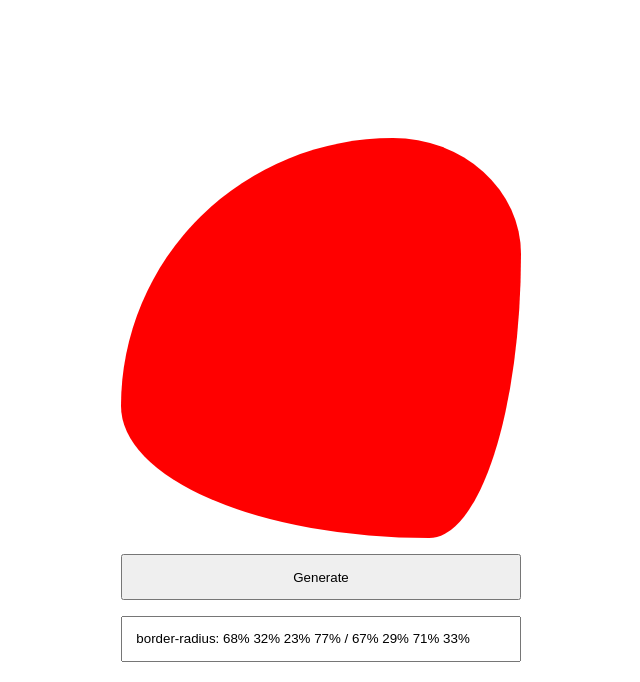
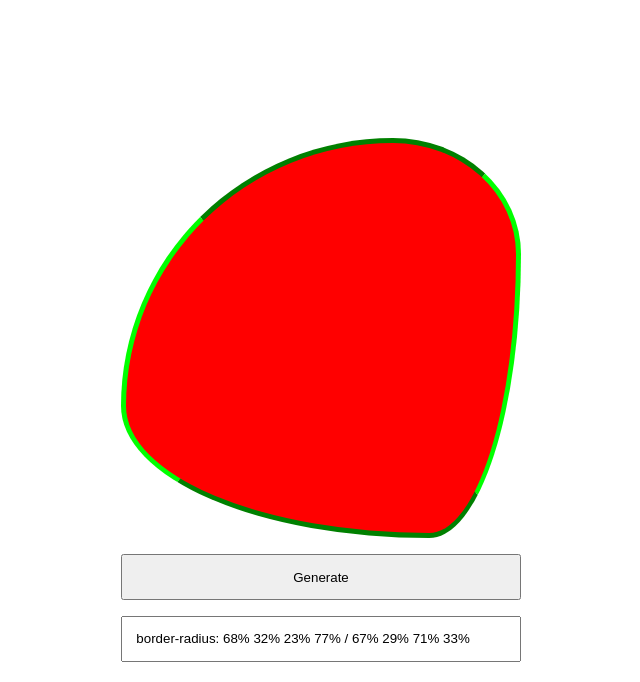
Before and after one commit to maxzz/border-radius-generator, a Vue app: page / in a window 1280 px wide. Shown: the top 682 px of the page, without its empty margins (319-959 px from the left). Built offline with nearby package versions, Linux system fonts and the light colour scheme.

Commit message:
feature: add border boundaries

```diff
--- a/src/App.vue
+++ b/src/App.vue
@@ -73,5 +73,10 @@
         height: 400px;
         background-color: red;
         transition: 1s border-radius;
+
+        border-top: 5px solid hsl(120, 100%, 25%);
+        border-right: 5px solid hsl(120, 100%, 50%);
+        border-bottom: 5px solid hsl(120, 100%, 25%);
+        border-left: 5px solid hsl(120, 100%, 50%);
     }
 </style>
```
Also changed, not shown: src/assets/renders/2020-12-15_19-09-39.png (added).
